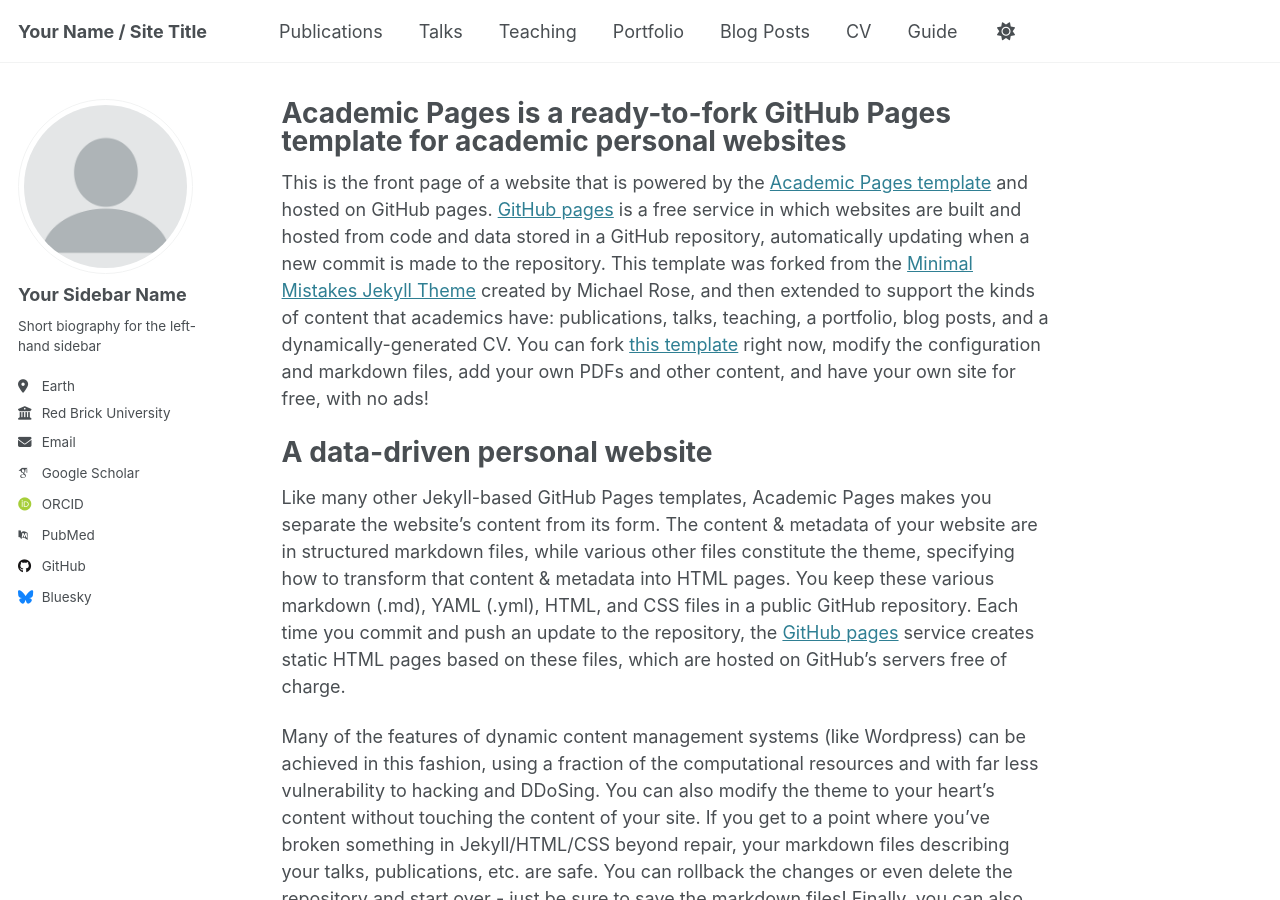
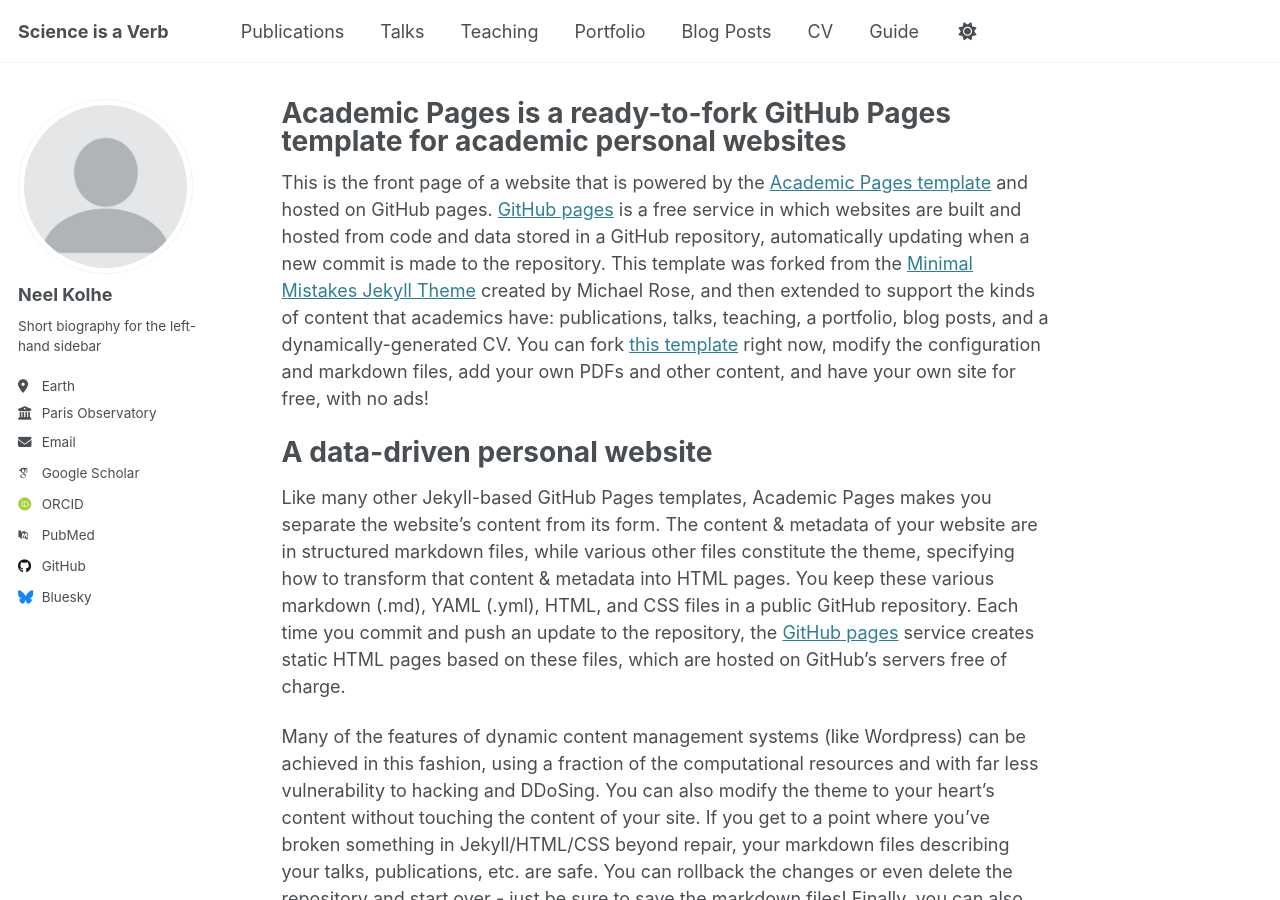
Before and after one commit to Neel-Kolhe/neel.github.io, a Jekyll site: the page built from _pages/about.md, in a window 1280 px wide and 900 px high. Built offline with Jekyll 4.4.1, drawn with Linux system fonts in a browser that asks for light colours; some web fonts are replaced.

Commit message:
Update _config.yml

```diff
--- a/_config.yml
+++ b/_config.yml
@@ -9,7 +9,7 @@
 # Basic Site Settings
 locale                   : "en-US"
 site_theme               : "default"
-title                    : "Your Name / Site Title"
+title                    : "Science is a Verb"
 title_separator          : "-"
 name                     : &name "Your Name"
 description              : &description "personal description"
@@ -23,13 +23,13 @@ repository               : "neel-kolhe/neel-kolhe.github.io"
 author:
   # Biographic information
   avatar           : "profile.png"
-  name             : "Your Sidebar Name"
+  name             : "Neel Kolhe"
   pronouns         : # example: "she/her"
   bio              : "Short biography for the left-hand sidebar"
   location         : "Earth"
-  employer         : "Red Brick University"
+  employer         : "Paris Observatory"
   uri              : # URL
-  email            : "none@example.org"
+  email            : "kolhe.sci@gmail.com"
 
   # Academic websites
   arxiv            : # URL - Update with the correct link to your profile
```
